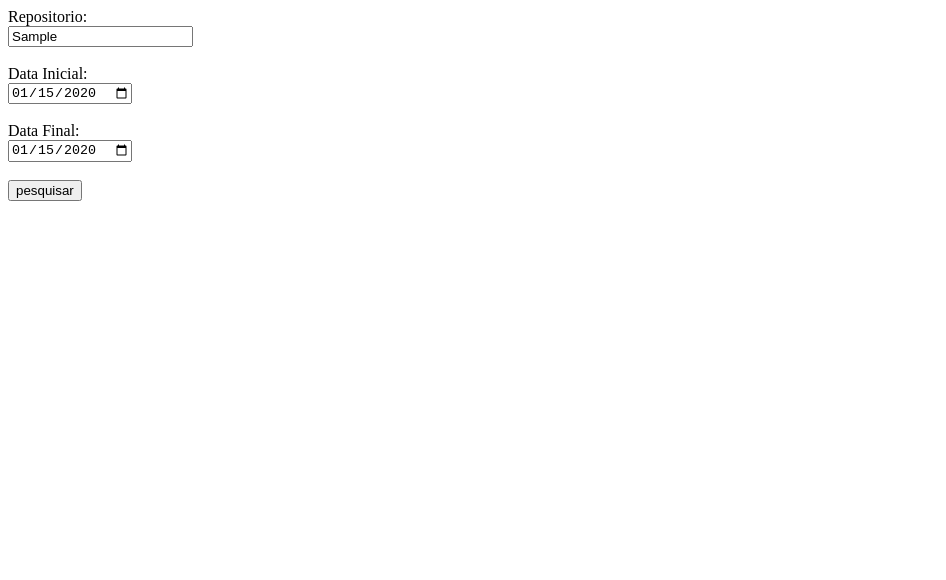
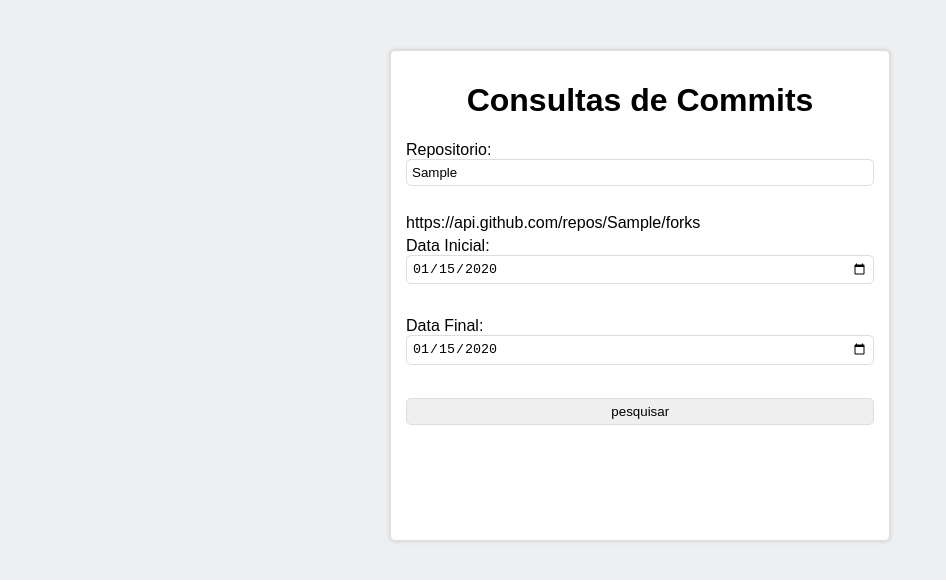
Before and after one commit to yurigauze/repositorio, a plain HTML site: page index.html in a window 1280 px wide. Both pictures are taken after typing "Sample", "2020-01-15", "2020-01-15" into the empty fields and a click on the input "pesquisar". Shown: the whole page, without its empty margins (0-946 px from the left). Drawn offline with Linux system fonts and the light colour scheme; no server answers.

Commit message:
Finalização da maioria das tasks

```diff
--- a/index.html
+++ b/index.html
@@ -6,23 +6,43 @@
     <meta http-equiv="X-UA-Compatible" content="IE=edge">
     <meta name="viewport" content="width=device-width, initial-scale=1.0">
     <title>Verificação de Commits</title>
+
+    <meta name="description" content="Quantidade de Commits">
+    <meta name="keywords" content="Quantidade de Commits">
+    <meta name="author" content="Yuri Gauze">
+    <meta name="viewport" content="width=device-width, initial-scale=1.0">
+    <link rel="stylesheet" type="text/css" href="style.css">
 </head>
 
 <body>
-    <form>
+    <div class="container">
 
-        <label>Repositorio: </label><br>
-        <input type="text" id="repositorio" onblur="extrairUsuarioRepositorio(this) ; validarCampoVazio(this) "/><br><br>
-        <div id="teste"></div>
-        <label>Data Inicial:</label><br>
-        <input type="date" id="dataInicial" onblur="validarCampoVazio(this)"/><br><br>
-        <label>Data Final:</label><br>
-        <input type="date" id="dataFinal" onblur="validarCampoVazio(this)"/><br><br>
-        <input type="submit" value="pesquisar" /><br><br>
-        <div id="dados"></div>
+        <div class="form">
+            <h1>Consultas de Commits</h1>
+            <form>
+                <div class="box">
+                    <label>Repositorio: </label><br>
+                    <input type="text" id="repositorio" onblur="validarCampoVazio(this) " required/><br><br>
+                    <div id="url"></div>
+                </div>
+                <div class="box">
+                    <label>Data Inicial:</label><br>
+                    <input type="date" id="dataInicial" onblur="validarCampoVazio(this)" required/><br><br>
+                </div>
+                <div class="box">
+                    <label>Data Final:</label><br>
+                    <input type="date" id="dataFinal" onblur="validarCampoVazio(this)" required/><br><br>
+                </div>
+                <div class="box">
+                    <input type="submit" value="pesquisar" /><br><br>
+                </div>
+                <div id="dados"></div><br><br>
+                <div id="qtdforks"></div><br>
+                <div id="estrelas"></div><br>
+            </form>
+        </div>
+    </div>
 
-
-    </form>
 
     <script type="text/javascript" src="index.js"></script>
 
--- a/index.js
+++ b/index.js
@@ -1,34 +1,40 @@
+function validarCampoVazio(campo) {
+    if (campo.value === '') {
+        campo.style.border = '2px solid red';
+    } else {
+        campo.style.border = '';
+    }
+}
+
 const form = document.querySelector("form");
 form.addEventListener('submit', function (event) {
     event.preventDefault();
-    const repositorio = document.querySelector("#repositorio").value;
+    const repositorio = extrairUsuarioRepositorio(document.getElementById("repositorio").value);
     const dataInicial = document.querySelector("#dataInicial").value;
     const dataFinal = document.querySelector("#dataFinal").value;
     //console.log(repositorio + " " + dataInicial + " " + dataFinal);
     buscarCommits(repositorio, dataInicial, dataFinal);
+    buscarForks(repositorio);
+    contarEstrelas(repositorio);
 });
 
 function extrairUsuarioRepositorio(linkGithub) {
-    // extrair apenas a parte do link após "github.com/"
-    const partesLink = linkGithub.split("github.com/")[1];
-    document.getElementById("teste").innerHTML = partesLink;
 
-    // extrair o usuário e o nome do repositório utilizando expressões regulares
-    const regexUsuarioRepositorio = /^(.+)\/(.+)\.git$/;
-    const match = partesLink.match(regexUsuarioRepositorio);
-
-    // se o link estiver em um formato inválido, retornar null
-    if (!match || match.length !== 3) {
-      return null;
+    //Extrair a parte https://github.com do link
+    if (linkGithub.startsWith("https://github.com")) {
+        linkGithub = linkGithub.slice(19);
+        return linkGithub;
+    } else if (linkGithub.startsWith("github.com")) {
+        linkGithub= linkGithub.slice(10);
+        return linkGithub;
+    } else {
+        return linkGithub;
     }
 
-    var teste = `${match[1]}/${match[2]}`;
-    // retornar a string no formato "usuário/nome_do_repositório"
-    document.getElementById("teste").innerHTML = teste;
-
-  }
+}
 
 function buscarCommits(repositorio, dataInicial, dataFinal) {
+
     // Colocar no final da URL ? caso queira colocar mais parâmetros
     // Para separar os parâmetros, utilizar &
     // per_page = 100: demostra o máximo de itens que aparecem na página
@@ -51,41 +57,92 @@ function contarCommits(commits) {
         // Procurará a data dentro do objeto
         // date.substr(0,10): pegará apenas a data, ou seja, sem a hora
         const dataCommit = element.commit.author.date.substr(0, 10);
+        const mensagem = element.commit.message;
+
 
         // Verifica se existe dentro desse objeto esse atributo
         if (commitsPorDia[dataCommit]) {
             commitsPorDia[dataCommit].quantidade++;
+            commitsPorDia[dataCommit].mensagem + "," + mensagem;
         }
         // Caso não existe, eu crio a quantidade = 1 e com a data do commit
         else {
-            commitsPorDia[dataCommit] = { quantidade: 1, data: dataCommit };
+            commitsPorDia[dataCommit] = { quantidade: 1, data: dataCommit, mensagem: mensagem };
         }
     });
 
     console.log(commitsPorDia);
 
     const commitsPorDiaArray = Object.keys(commitsPorDia).map(dataCommit => {
-        return { data: dataCommit, quantidade: commitsPorDia[dataCommit].quantidade };
+        return { data: dataCommit, quantidade: commitsPorDia[dataCommit].quantidade, mensagem: commitsPorDia[dataCommit].mensagem };
     })
     console.log(commitsPorDiaArray);
     mostrarTela(commitsPorDiaArray);
 }
 
-function mostrarTela(commits) {
-    const dados = document.querySelector("#dados");
+function buscarForks(repositorio) {
 
-    commits.forEach(element => {
-        const h1 = document.createElement("h1");
-        h1.innerHTML = element.data + " - " + element.quantidade;
-        dados.appendChild(h1);
+    // Recebe o repositorio por parametro
+
+    const url = `https://api.github.com/repos/${repositorio}/forks`;
+
+    //retorna o url so para verificar se a api esta acessivel -- REMOVER DEPOIS
+    document.getElementById("url").textContent = url;
+
+    //recebe o jason e converte e retorna o tamanho do vetor das Forks
+    fetch(url).then(response => response.json()).then(forks => {
+        const quantidadeForks = forks.length;
+        document.getElementById("qtdforks").textContent = `Quantidade de Forks do respositorio ${repositorio}: ${quantidadeForks}`;
+
     });
 
 }
 
-function validarCampoVazio(campo) {
-    if (campo.value === '') {
-        campo.style.border = '2px solid red';
-    } else {
-        campo.style.border = '';
-    }
+function contarEstrelas(repositorio) {
+    const url = `https://api.github.com/repos/${repositorio}`;
+
+    fetch(url)
+      .then(response => response.json())
+      .then(data => {
+        const estrelas = data.stargazers_count;
+        document.getElementById("estrelas").textContent = `O repositório ${repositorio} tem ${estrelas} estrelas.`;
+      })
+      .catch(error => console.error(error));
+  }
+
+
+
+
+function mostrarTela(commits) {
+    const dados = document.querySelector("#dados");
+
+    // Cria uma tabela e adiciona a classe "tabela-commits"
+    const tabela = document.createElement("table");
+    tabela.classList.add("tabela-commits");
+
+    // Cria a primeira linha da tabela com os cabeçalhos das colunas
+    const cabecalho = tabela.createTHead().insertRow();
+    const cabecalhoData = cabecalho.insertCell();
+    cabecalhoData.innerHTML = "Data";
+    const cabecalhoQuantidade = cabecalho.insertCell();
+    cabecalhoQuantidade.innerHTML = "Quantidade";
+    const cabecalhoMensagem = cabecalho.insertCell();
+    cabecalhoMensagem.innerHTML = "Mensagem";
+
+    // Adiciona as linhas da tabela para cada commit
+    const corpoTabela = tabela.createTBody();
+    commits.forEach(commit => {
+        const linha = corpoTabela.insertRow();
+        const celulaData = linha.insertCell();
+        celulaData.innerHTML = commit.data.split('-').reverse().join('/'); //Colocando a data em um array e troca a posição, logo junta novamente usando /
+        const celulaQuantidade = linha.insertCell();
+        celulaQuantidade.innerHTML = commit.quantidade;
+        const celulaMensagem = linha.insertCell();
+        celulaMensagem.innerHTML = commit.mensagem;
+
+    });
+
+    // Substitui o conteúdo de "dados" pela tabela
+    dados.innerHTML = "";
+    dados.appendChild(tabela);
 }
--- /dev/null
+++ b/style.css
@@ -0,0 +1,87 @@
+body {
+    font-family: Arial, sans-serif;
+    background-color: #f0efef;
+    margin: 0px;
+    background: #eeeff0;
+}
+
+.container {
+    display: flex;
+    flex-wrap: wrap;
+    justify-content: space-between;
+}
+
+h1 {
+    text-align: center;
+
+}
+.form {
+
+    box-sizing: border-box;
+    width: 500px;
+    margin: 50px auto;
+    border: 1px solid #dfdddd;
+    padding: 10px;
+    border-radius: 5px;
+    box-shadow: 0px 0px 5px #0c0c0c27;
+    background-color: #fff;
+}
+
+@media screen and (max-width: 790px) {
+    .box{
+        width: 100%;
+    }
+    .form{
+        width: 100%;
+    }
+ }
+
+
+.box{
+    width: 98%;
+    margin: 5px;
+    margin-right: 5px;
+
+
+ }
+
+ input[type="submit"]{
+    box-sizing: border-box;
+    width: 100%;
+    border-radius: 5px;
+    border: 1px solid #dfdddd;
+    margin-bottom: 10px;
+    padding: 5px;
+    display: inline-block;
+ }
+
+table {
+    border-collapse: collapse;
+    text-align: center;
+}
+
+table, th, td {
+    border: 1px solid black;
+    text-align: center;
+}
+
+input[type="text"] {
+    box-sizing: border-box;
+    width: 100%;
+    border-radius: 5px;
+    border: 1px solid #dfdddd;
+    margin-bottom: 10px;
+    padding: 5px;
+    display: inline-block;
+
+}
+input[type="date"] {
+    box-sizing: border-box;
+    width: 100%;
+    border-radius: 5px;
+    border: 1px solid #dfdddd;
+    margin-bottom: 10px;
+    padding: 5px;
+    display: inline-block;
+
+}
```
Also changed, not shown: 1 other file.
